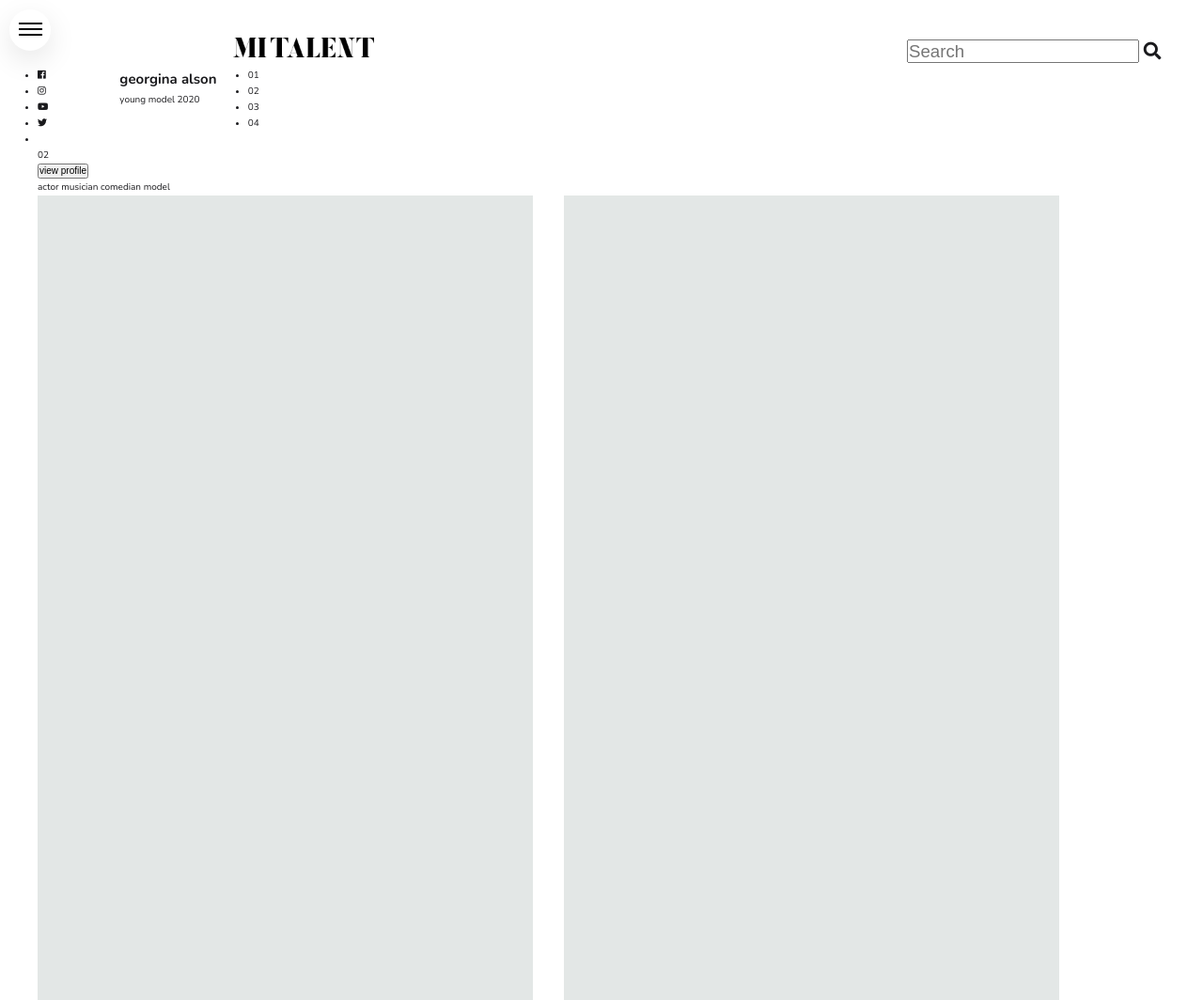
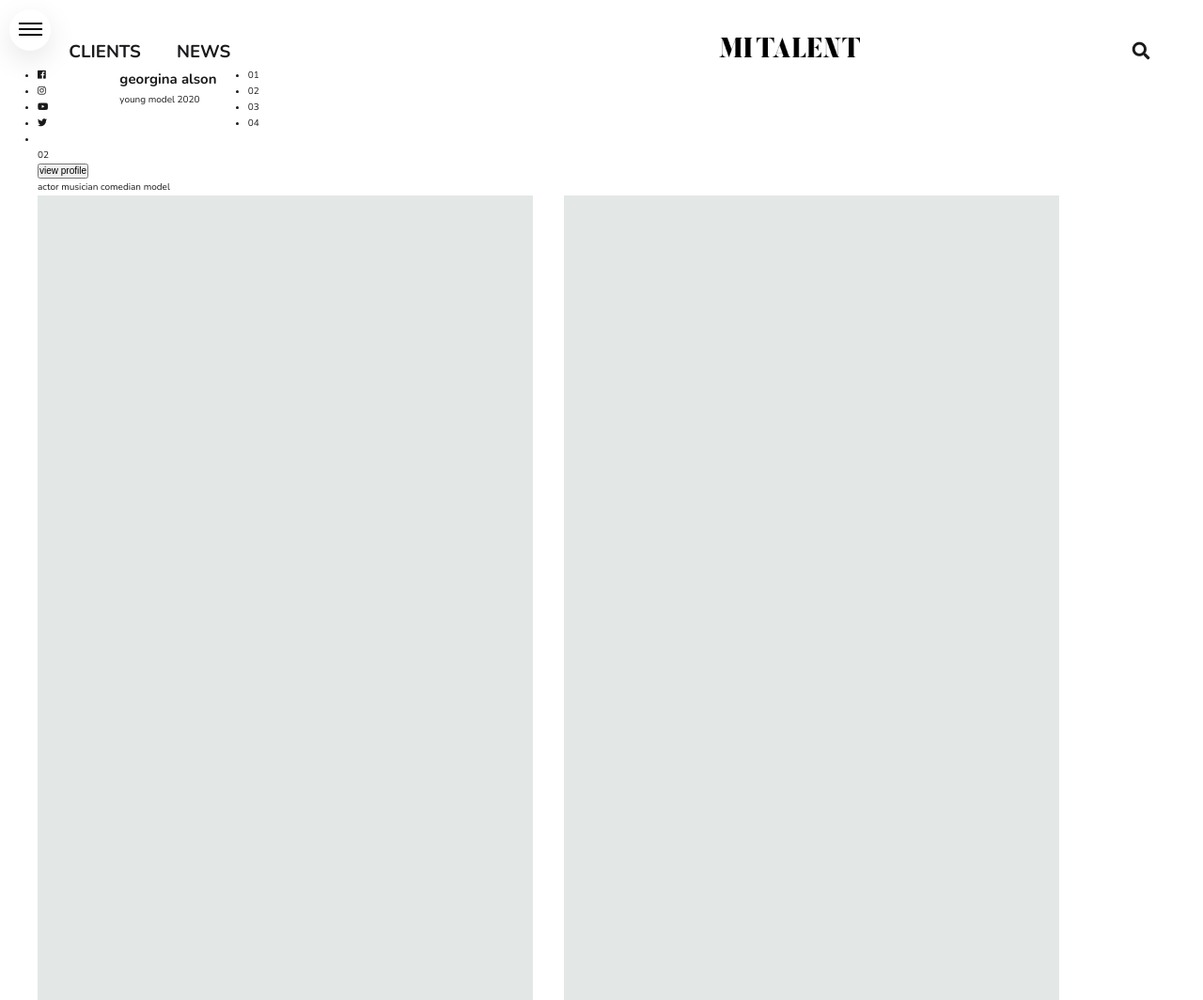
Before and after one commit to amineProjects/MI-Talent, a website: page index.html in a window 1280 px wide. Shown: the top 1064 px of the page at 94% size. Drawn offline with nearby package versions, Linux system fonts and the light colour scheme; files that its build step writes are made by us from their sources.

Commit message:
positioning the logo.

```diff
--- a/index.html
+++ b/index.html
@@ -30,15 +30,18 @@
 	</div>
 	<header class="header">
 			<div class="row">
-
-				<div id="logo" class="col-2-of-4-md header__logo ">
+				<div class="col-1-of-4-md header__nav">
+					<a href="#" class="header__link">clients</a>
+					<a href="#" class="header__link">news</a>
+				</div>
+				<div id="logo" class="col-2-of-4-md col-4-fo-5-sm header__logo ">
 					<img  src="src/images/logo.png" alt="MItalent logo" >
 				</div>
 
-				<div id="search" class="col-1-of-4-md header__search ">
+				<div id="search" class="col-1-of-4-md col-1-of-5-sm header__search ">
 					<form action="#">
-						<input type="search" name="search" placeholder="Search">
-						<a><i class="fas fa-search"></i></a>
+						<input class="header__input" type="search" name="search" placeholder="Search">
+						<a class="header__icon"><i class="fas fa-search"></i></a>
 					</form>
 				</div>
 			</div>
--- a/src/scss/components/_navigation.scss
+++ b/src/scss/components/_navigation.scss
@@ -83,6 +83,11 @@
 				transform: translateX(1rem);
 			}
 		}
+		&:not(:nth-last-child(n+3)){
+			@include respond(desktop){
+				display: none;
+			}
+		}
 	}
 	&__checkbox:checked ~ &__background{
 		transform: scale(180);
--- a/src/scss/layout/_grid.scss
+++ b/src/scss/layout/_grid.scss
@@ -25,9 +25,17 @@
 		}
 }
 
+.col-4-of-5-sm{
+	@include col-width(4,$gutter-horizontal,5);
+}
+.col-1-of-5-sm{
+	@include col-width(1,$gutter-horizontal,5);
+}
+@include respond(desktop){
 .col-1-of-4-md{//background-color: orange;
 		@include col-width(1,$gutter-horizontal,4);
 	}
 .col-2-of-4-md{
 		@include col-width(2,$gutter-horizontal,4);
 	}
+}
--- a/src/scss/layout/_header.scss
+++ b/src/scss/layout/_header.scss
@@ -1,10 +1,23 @@
 .header{
 	font-size: get-rem(14pt);
+	&__nav{
+		display: none;
+		@include respond(desktop){
+			display: inline-block;
 
+		}
+
+	}
+	&__link{
+		text-transform: uppercase;
+		margin-left: 50px;
+		margin-left: get-vw(50px);
+		font-weight: 700;
+	}
 	&__logo{
-		text-align: center;
+		text-align: right;
 		img{
-
+			width: 60%;
 			@include respond(desktop){
 				width: 225px;
 				width: get-vw(225px);
@@ -15,6 +28,13 @@
 
 	}
 	&__search{
-		float: right;
+		text-align: right;
+
+	}
+	&__input{
+		display: none;
+	}
+	&__icon{
+		display: inline-block;
 	}
 }
```
